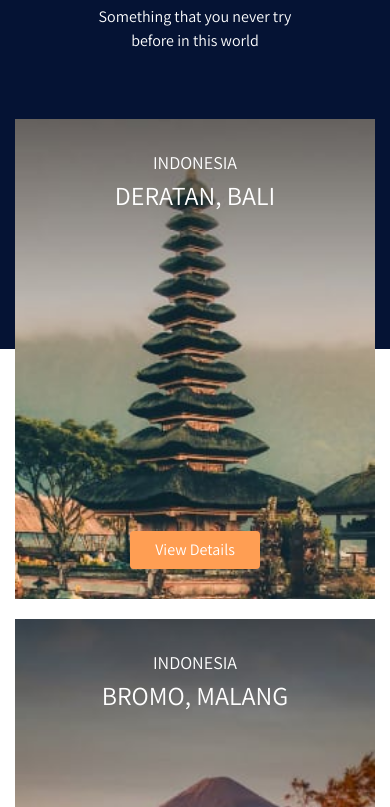
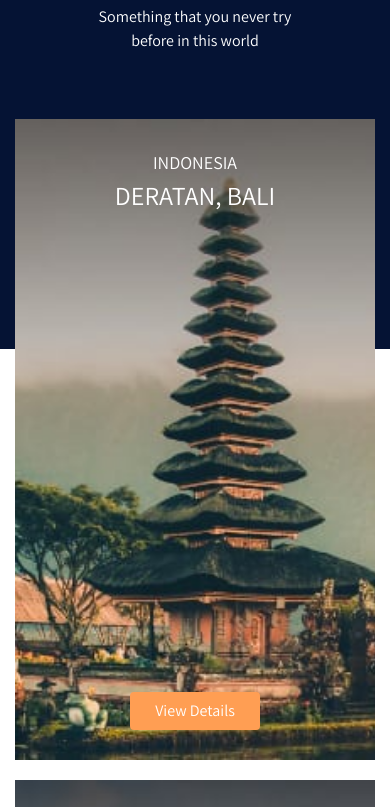
Before and after one commit to alesser82/bwafd-frontend, a plain HTML site: page index.html in a window 390 px wide. Shown: the part 932-1739 px from the top of the page. Drawn offline with nearby package versions, Linux system fonts and the light colour scheme.

Commit message:
modify css for image's index

```diff
--- a/frontend/styles/main.scss
+++ b/frontend/styles/main.scss
@@ -153,7 +153,7 @@ header {
 
     @media (max-width: 699px) {
       .card-travel {
-        min-height: 480px;
+        min-height: 76vh;
       }
     }
   }
```
Also changed, not shown: frontend/styles/main.css, frontend/styles/main.min.css, 1 other file.
